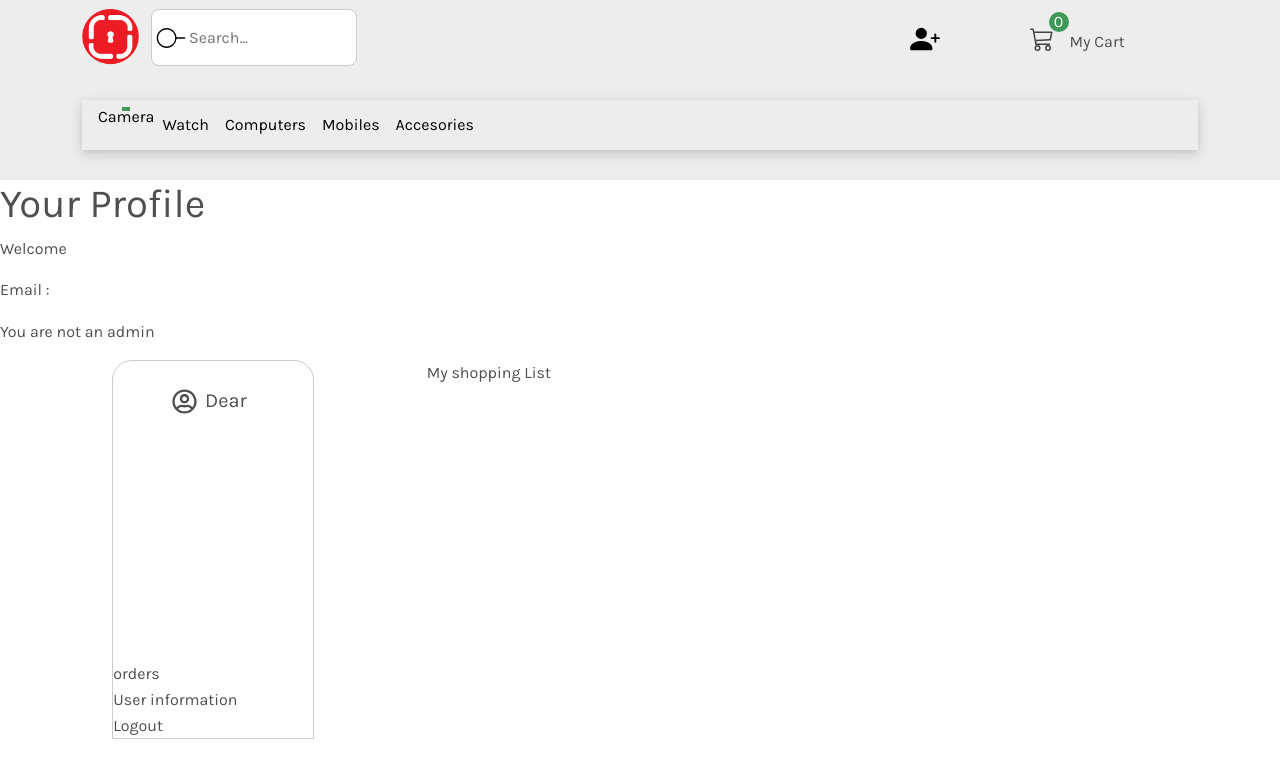
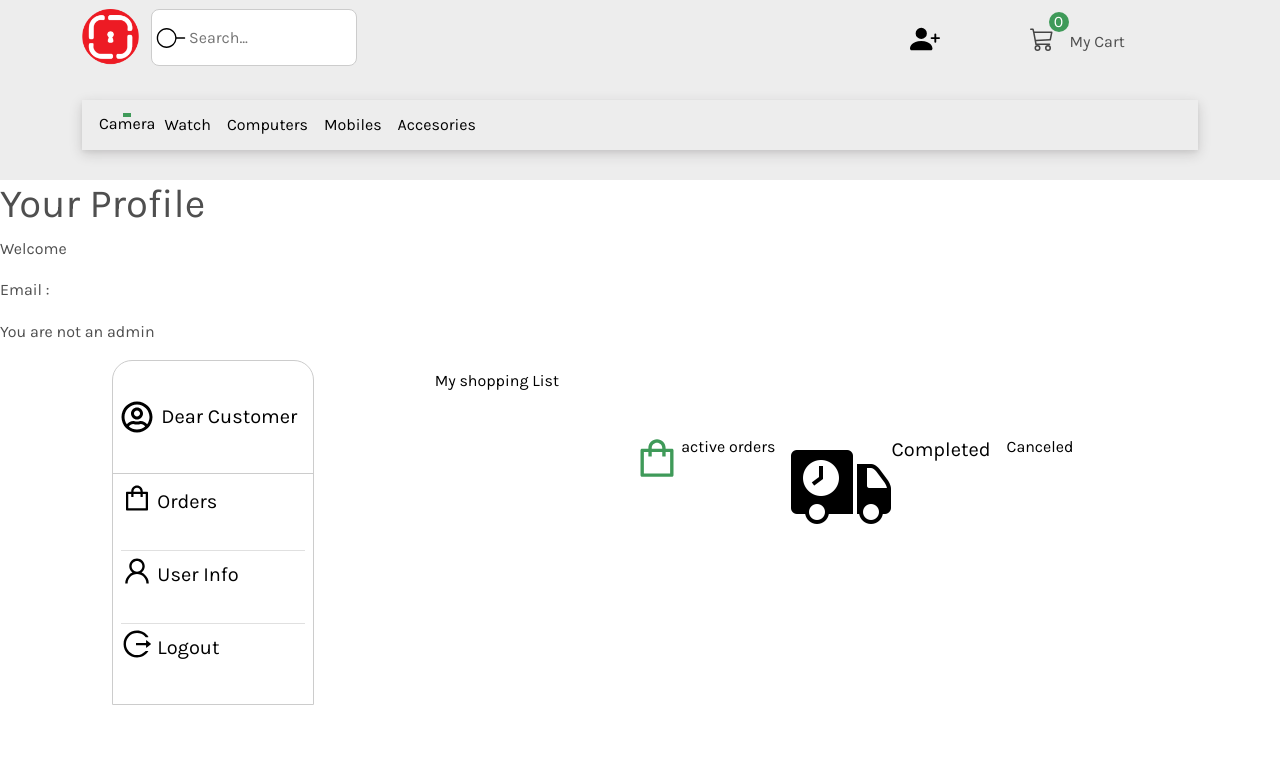
Before and after one commit to Atefeh-Masoumi/e-commercesample-template, a React (Create React App) app: page /profile in a window 1280 px wide. Shown: the top 778 px of the page. Built offline with nearby package versions, Linux system fonts and the light colour scheme.

Commit message:
profile page started

```diff
--- a/src/App.css
+++ b/src/App.css
@@ -2,6 +2,7 @@
 :root{
     --myred:#ed1d24;
     --green:#3f9a59;
+    --spacing-base: 4px;
 }
 body{
     font-family: 'Karla', sans-serif;
@@ -19,4 +20,4 @@ main {
     width: fit-content;
     box-sizing: border-box; /* because 100% + padding > 100% */
 
-  }
+}
--- a/src/component/Navigation/Navbar.jsx
+++ b/src/component/Navigation/Navbar.jsx
@@ -110,8 +110,8 @@ const Navbar =()=>{
                           </MDBNavbarToggler>
 
                           <MDBCollapse navbar show={showNavNoToggler}>
-                            <MDBNavbarNav right className='mr-auto mb-2 mb-lg-0 stroke' >
-                              <MDBNavbarItem>
+                            <MDBNavbarNav right className='mr-auto mb-2 mb-lg-0 stroke bg-sm-white' >
+                              <MDBNavbarItem className="">
                                 {/* <MDBNavbarLink active aria-current='page' cursor='pointer' className='menu1'  href='/product'
                                 >
 
--- a/src/component/Navigation/navbar.css
+++ b/src/component/Navigation/navbar.css
@@ -137,6 +137,7 @@ input[type="text"]::placeholder {
 /* stroke animation for navbar menu */
 ul.stroke  li a {
   position:relative;
+  padding: 1px;
 }
 
 ul.stroke  li a:after {
--- a/src/pages/DetailProductPage/detailproduct.css
+++ b/src/pages/DetailProductPage/detailproduct.css
@@ -74,7 +74,7 @@ width: 220px;
 .product-detail ul li{
     margin: 0;
     list-style: none;
-    background: url("") left center no-repeat;
+
     background-size: 18px;
     padding-left: 1.7rem;
     margin: 0.4rem 0;
--- a/src/pages/Profilepage/ProfilePage.js
+++ b/src/pages/Profilepage/ProfilePage.js
@@ -1,15 +1,16 @@
-
-
+import delivery from '../../asset/delivery in process.png';
 import "./profilePage.css";
 import { FaRegUserCircle } from "react-icons/fa";
 import { useAuth } from "../../Providers/AuthProvider";
+import {AiOutlineShopping, AiOutlineLogout, AiOutlineUser } from "react-icons/ai";
+
 const ProfilePage = ({history}) => {
     const userInfo = useAuth();
-
   const logoutHandler = () => {
     localStorage.removeItem("auth token");
     window.location.reload();
   };
+
     return (
 
        <>
@@ -26,36 +27,54 @@ const ProfilePage = ({history}) => {
                 Logout
             </button>
       ) : null}
-    </div>
+      </div>
           <div className="profileContainer d-flex flex-row ">
             <div className="col-md-4 d-flex justify-content-center">
-              <div className="info-section d-flex flex-column justify-content-center">
+              <div className="info-section d-flex flex-column justify-content-center ">
                 <div className="user-info ">
                  <div className="d-flex justify-content-center align-items-center">
-                  <FaRegUserCircle className="usericon" />
-                  <p className="user-name fs-5 p-2 pt-4">Dear {userInfo.name} </p>
+                  <FaRegUserCircle fontSize="2em" color="#000" className="usericon" />
+                  <p className="user-name fs-5 p-2 pt-4 ">Dear Customer{userInfo.name} </p>
                  </div>
                 </div>
-                <div className="">
-                  orders
+                <div className="d-flex flex-column justify-content-center m-2">
+                    <div className=" position-relative d-flex border-bottom">
+                      <AiOutlineShopping  fontSize="2em" color="#000" />
+                      <p className="pb-3 fs-5 p-1">Orders</p>
+                    </div>
+                    <div className="d-flex border-bottom pt-lg-1">
+                      <AiOutlineUser fontSize="2em" color="#000"/>
+                      <p className="pb-3 fs-5 p-1"> User Info</p>
+                    </div>
+                    <div className="d-flex pt-lg-1">
+                      <AiOutlineLogout fontSize="2em" color="#000"/>
+                      <p className="pb-3 fs-5 p-1">Logout</p>
+                    </div>
                 </div>
-                <div className="">
-                  User information
-                </div>
-                <div className="">
-                  Logout
-                </div>
-
               </div>
 
             </div>
-            <div className="col-md-8">
-              <div className="">
-                <div className="">
-                  My shopping List
+            <div className="col-md-8 d-flex flex-column">
+              <div className="d-flex flex-column ">
+                <div className="p-2">
+                <p>My shopping List</p>
+                </div>
+                <div className="d-flex flex-1  justify-content-center m-2">
+
+                  <div className="p-2 d-flex">
+                    <AiOutlineShopping  fontSize="3em" color="3f9a59"/>
+                    <span>active orders</span>
+
+                  </div>
+                  <div className="p-2 d-flex">
+                  <img src={delivery} alt="" fontSize="3em"/>
+                    <span className='fs-5'> Completed </span>
+                  </div>
+                  <div className="p-2">
+                    <span>Canceled</span>
+                  </div>
                 </div>
               </div>
-
             </div>
           </div>
        </>
--- a/src/pages/Profilepage/profilePage.css
+++ b/src/pages/Profilepage/profilePage.css
@@ -1,20 +1,26 @@
 .profileContainer {
   display: flex;
+  color: #000;
 }
 .info-section{
   border: 1px solid #ccc;
   border-top-left-radius: 20px;
   border-top-right-radius: 20px;
+  z-index: 1;
+  overflow: hidden;
+  position: relative;
 }
 
 .user-info{
     width: 200px;
-    height: 300px;
+   height: auto;
+
+   border-bottom: 1px solid #ccc;
+
+}
 
 
-}
- .usericon{
-    width: 25px;
-    height: 25px;
-
+  .user-info {
+    padding-top: calc(4 * var(--spacing-base));
+    padding-bottom: calc(4 * var(--spacing-base));
   }
```
Also changed, not shown: src/asset/cancelshop.png (added), src/asset/delivery in process.png (added).
